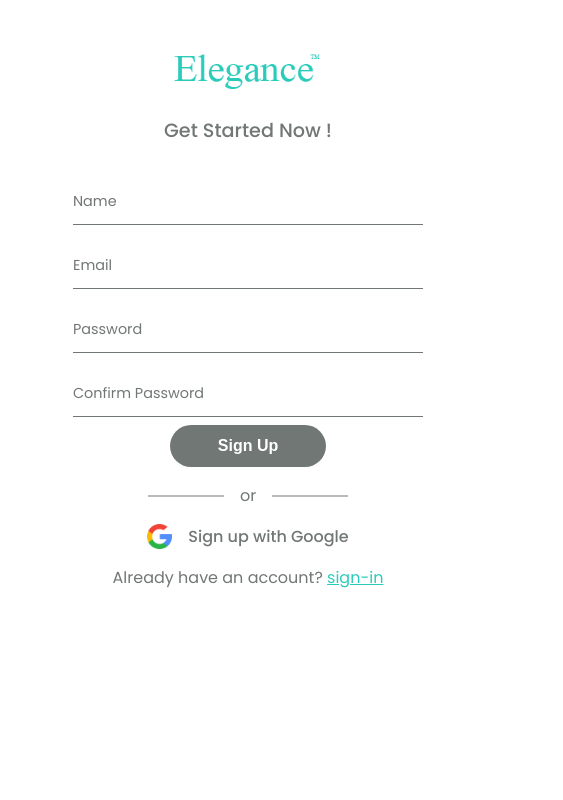
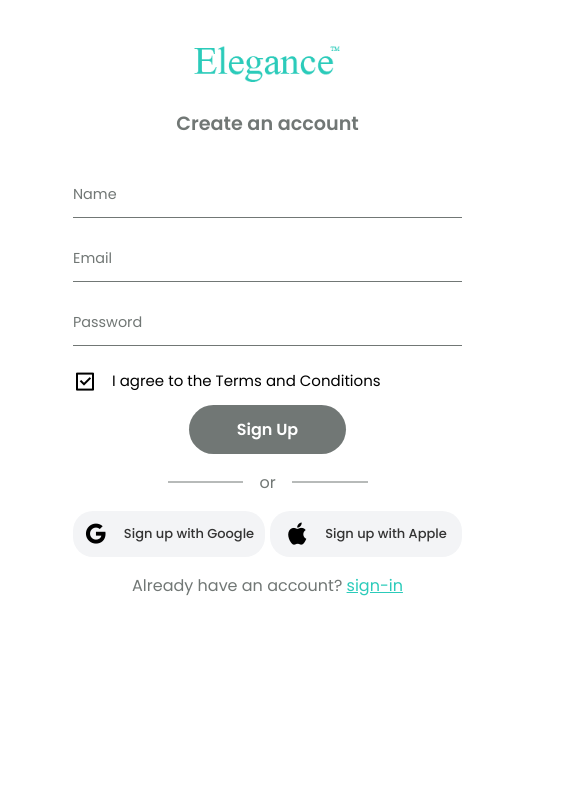
Before and after one commit to adharshnair/Elegance, a plain HTML site: page registration.html in a window 1280 px wide. Shown: the full height of the page, 72-635 px from the left. Drawn offline with nearby package versions, Linux system fonts and the light colour scheme.

Commit message:
Update files

```diff
--- a/login.css
+++ b/login.css
@@ -48,7 +48,7 @@ body {
   width: 100%;
   max-width: 350px;
   display: grid;
-  gap: .5rem;
+  gap: 0.5rem;
 }
 
 .logo {
@@ -71,7 +71,7 @@ form {
 
 .input__group {
   position: relative;
-  margin: .5rem 0;
+  margin: 0.5rem 0;
 }
 
 form label {
@@ -100,7 +100,7 @@ form input:focus ~ label {
 
 form p {
   text-align: right;
-  margin-bottom: 1.5rem;
+  margin-bottom: 0.5rem;
 }
 
 form p a {
@@ -110,7 +110,10 @@ form p a {
   text-decoration: none;
 }
 
-form button {
+form button,
+form .button {
+  display: flex;
+  align-items: center;
   padding: 0.75rem 3rem;
   max-width: fit-content;
   margin: auto;
@@ -125,13 +128,17 @@ form button {
   transition: 0.3s;
 }
 
-form button a {
+.signin {
+  text-decoration: none;
+}
+
+form a .button {
   text-decoration: none;
   color: #fff;
-
 }
 
-form button:hover {
+form button:hover,
+form .button:hover {
   background-color: var(--primary-color);
 }
 
@@ -141,7 +148,7 @@ form button:hover {
   text-align: center;
   width: 100%;
   max-width: 200px;
-  margin: .5rem auto;
+  margin: 0.5rem auto;
 }
 
 .divider::before {
@@ -162,28 +169,47 @@ form button:hover {
   background-color: var(--white);
 }
 
-.google__login {
+.login {
+  display: grid;
+  grid-template-columns: repeat(2, 1fr);
+  gap: 5px;
+}
+
+.google__login,
+.apple__login {
   display: flex;
   align-items: center;
   justify-content: center;
   gap: 1rem;
   cursor: pointer;
-  margin-bottom: .5rem;
+  margin-bottom: 0.5rem;
+  background-color: var(--extra-light);
+  padding: 10px;
+  border-radius: 20px;
+  width: 12rem;
 }
 
-.google__login img {
-  max-width: 25px;
-}
-
-.google__login span {
-  font-size: 1rem;
+.google__login p,
+.apple__login p {
+  font-size: 13px;
   font-weight: 500;
-  color: var(--secondary-color);
+  color: var(--text-dark);
   transition: 0.3s;
 }
 
-.google__login:hover span {
-  color: var(--primary-color);
+.google__login:hover,
+.apple__login:hover {
+  background-color: var(--secondary-color);
+  color: var(--white);
+}
+.google__login:hover p,
+.apple__login:hover p {
+  color: var(--white);
+}
+
+.apple__login i,
+.google__login i {
+  font-size: 1.5rem;
 }
 
 .create__account {
@@ -194,6 +220,19 @@ form button:hover {
 
 .create__account a {
   color: var(--primary-color);
+}
+
+.checkbox {
+  display: flex;
+  margin-top: 15px;
+  margin-bottom: 5px;
+  gap: 15px;
+}
+.checkbox i {
+  font-size: 1.5rem;
+}
+.checkbox p {
+  font-size: 15px;
 }
 
 @media (width < 788px) {
@@ -207,4 +246,22 @@ form button:hover {
   .container__left img {
     display: none;
   }
+  .login {
+    display: block;
+  }
+  .google__login,
+  .apple__login {
+    padding: 10px;
+    width: 100%;
+  }
+  .apple__login i,
+  .google__login i {
+    font-size: 1rem;
+  }
+  .checkbox p {
+    font-size: 12px;
+  }
+  .create__account {
+    font-size: 12px;
+  }
 }
--- a/registration.html
+++ b/registration.html
@@ -11,6 +11,12 @@
     <!-- FAVICON -->
     <link rel="icon" type="image/x-icon" href="./assets/tab-logo.png" />
 
+    <!-- REMIXICON Link -->
+    <link
+      href="https://cdn.jsdelivr.net/npm/remixicon@3.6.0/fonts/remixicon.css"
+      rel="stylesheet"
+    />
+
     <title>Registration | Elegance</title>
   </head>
   <body>
@@ -18,7 +24,7 @@
       <div class="container__right">
         <div class="content">
           <img class="logo" src="assets/logo.png" alt="logo" />
-          <p class="header">Get Started Now !</p>
+          <p class="header"><strong>Create an account</strong></p>
           <form>
             <div class="input__group">
               <input type="text" />
@@ -32,19 +38,25 @@
               <input type="password" />
               <label for="password">Password</label>
             </div>
-            <div class="input__group">
-              <input type="password" />
-              <label for="password">Confirm Password</label>
+            <div class="checkbox">
+              <i class="ri-checkbox-line"></i>
+              <p>I agree to the Terms and Conditions</p>
             </div>
 
-            <button><a href="index.html">Sign Up</a></button>
+            <a href="index.html" class="button signin">Sign Up</a>
           </form>
           <div class="divider">
             <span>or</span>
           </div>
-          <div class="google__login">
-            <img src="assets/search.png" alt="google" />
-            <span>Sign up with Google</span>
+          <div class="login">
+            <div class="google__login">
+              <i class="ri-google-fill"></i>
+              <p>Sign up with Google</p>
+            </div>
+            <div class="apple__login">
+              <i class="ri-apple-fill"></i>
+              <p>Sign up with Apple</p>
+            </div>
           </div>
           <p class="create__account">
             Already have an account? <a href="login.html">sign-in</a>
```
Also changed, not shown: login.html (+17 -5 lines).
